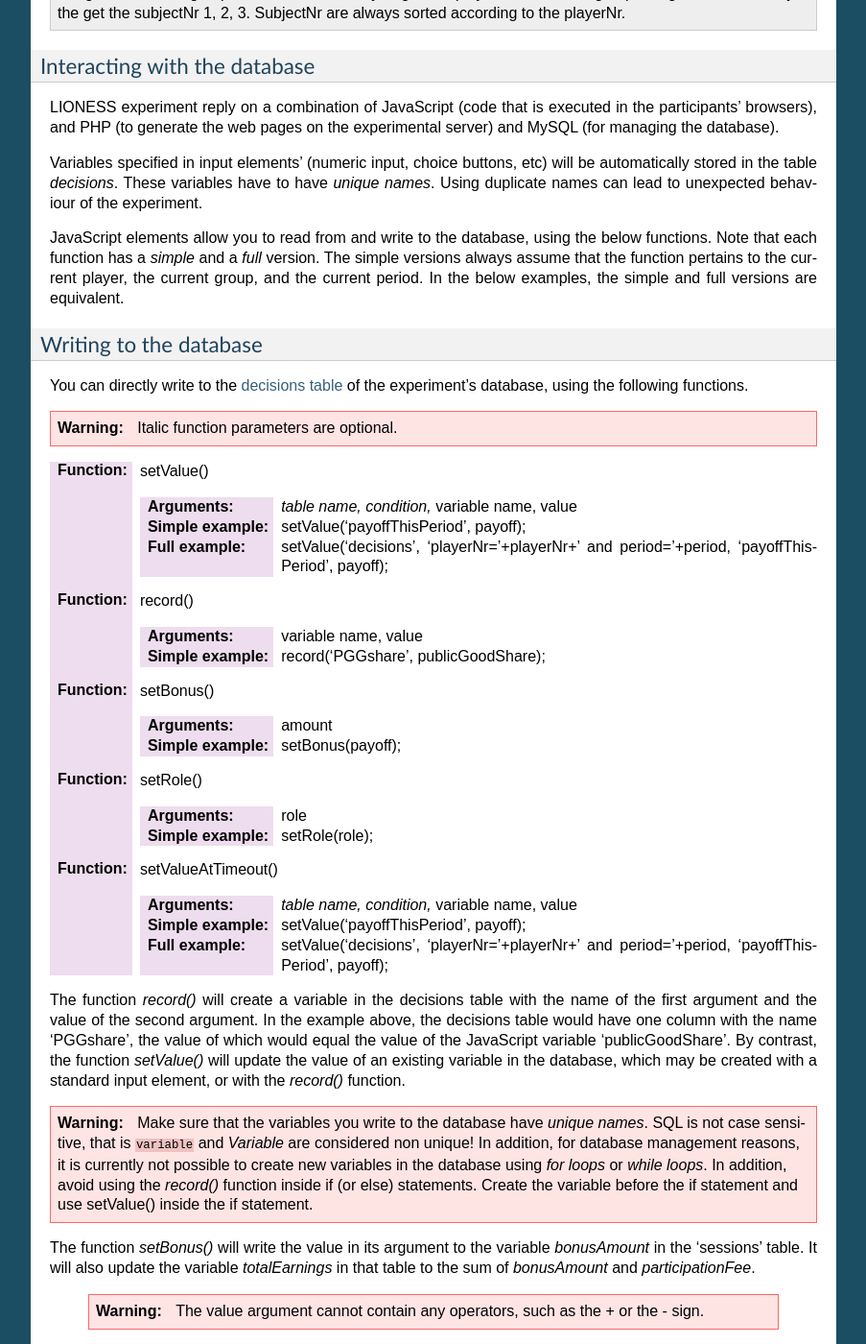
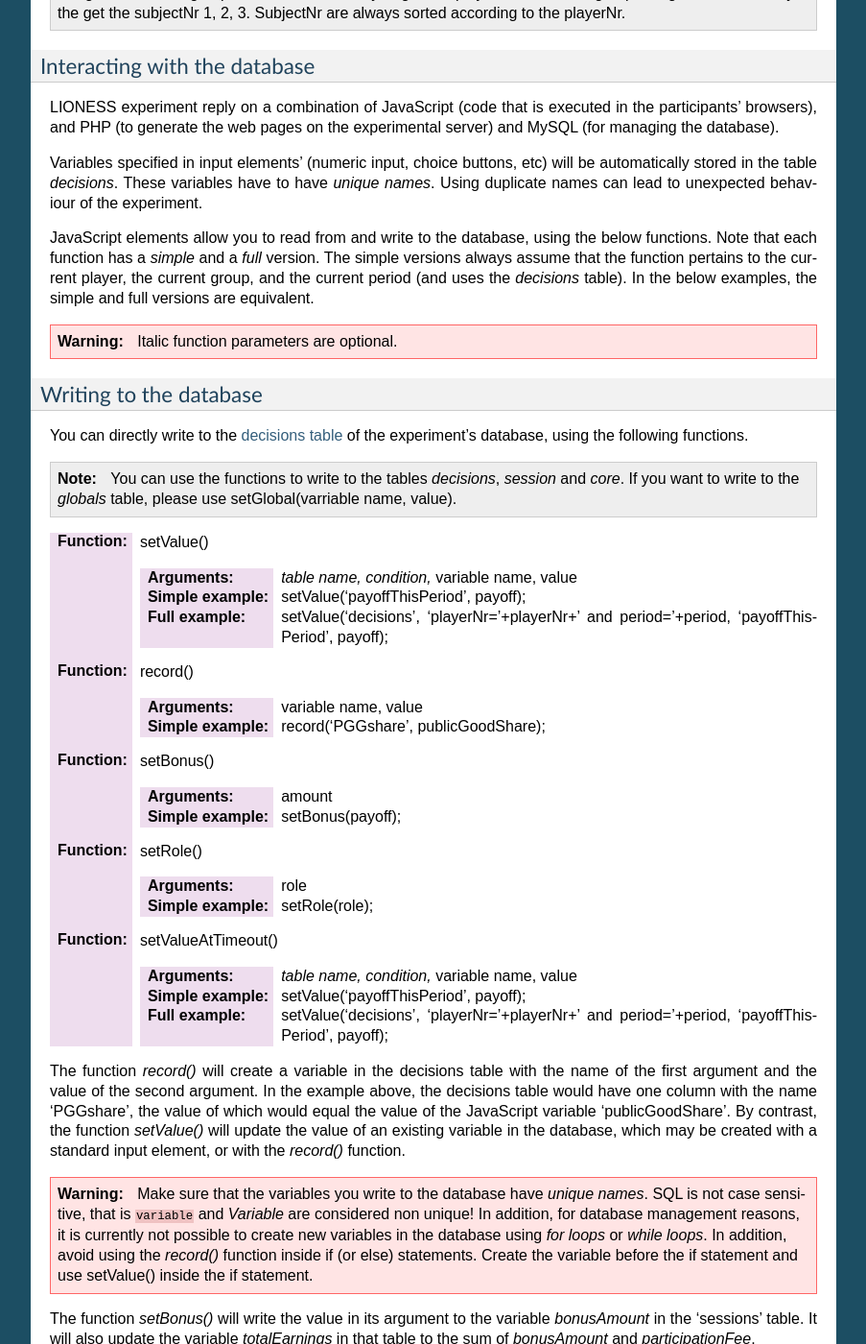
Before and after one commit to marcusgia2505/LIONESS_doc, a Sphinx documentation site: the page built from docs/040_reference_manual.rst, in a window 1280 px wide and 1400 px high, scrolled down 17354 px. Shown: the whole window at 96% size, without its empty margins (198-1101 px from the left). Built offline with Sphinx 7.4.7, drawn with Linux system fonts in a browser that asks for light colours; some of the changed text lies outside the part shown.

Commit message:
Update 040_reference_manual.rst

```diff
--- a/docs/040_reference_manual.rst
+++ b/docs/040_reference_manual.rst
@@ -659,15 +659,17 @@
 
 Variables specified in input elements' (numeric input, choice buttons, etc) will be automatically stored in the table *decisions*. These variables have to have *unique names*. Using duplicate names can lead to unexpected behaviour of the experiment.
 
-JavaScript elements allow you to read from and write to the database, using the below functions. Note that each function has a *simple* and a *full* version. The simple versions always assume that the function pertains to the current player, the current group, and the current period. In the below examples, the simple and full versions are equivalent.
+JavaScript elements allow you to read from and write to the database, using the below functions. Note that each function has a *simple* and a *full* version. The simple versions always assume that the function pertains to the current player, the current group, and the current period (and uses the *decisions* table). In the below examples, the simple and full versions are equivalent.
 
+.. warning:: Italic function parameters are optional.
 
 Writing to the database
 -----------------------
 
 You can directly write to the :ref:`decisions table <experiment_tables__decisions>`  of the experiment's database, using the following functions.
 
-.. warning:: Italic function parameters are optional.
+.. note:: You can use the functions to write to the tables *decisions*, *session* and *core*. If you want to write to the *globals* table, please use setGlobal(varriable name, value).
+
 
 :Function: setValue()
 
@@ -724,7 +726,8 @@
 
 Reading from the database
 -------------------------
-Italic function parameters are optional.
+
+.. note:: You can use the functions to read from the tables *decisions*, *session* and *core*. If you want to read from the *globals* table, please use getGlobal(varriable name)
 
 :Function: getValue()
 
```
